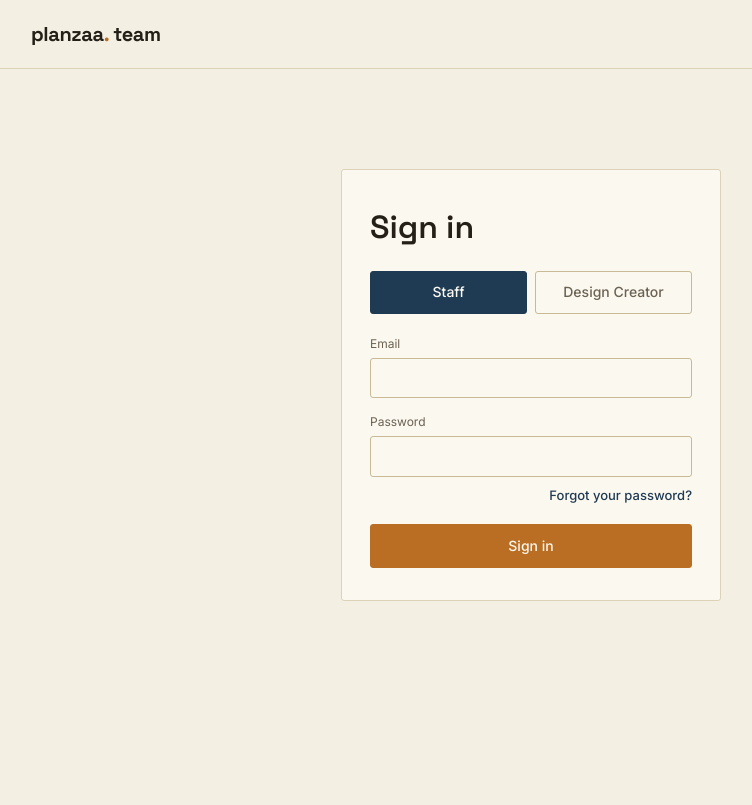
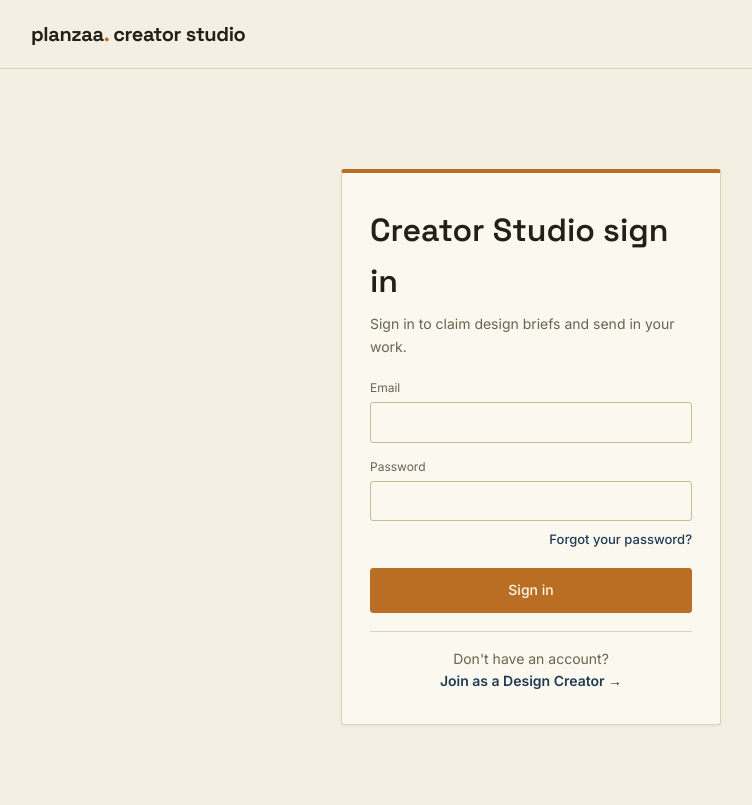
Before and after one commit to planzaadesign-sudo/design-library, a PHP site: page /login.php in a window 1280 px wide. Shown: the whole page, without its empty margins (109-861 px from the left). Before the commit the page ends 601 px from the top, so only its background shows below. Run offline with PHP 8.4, Linux system fonts and the light colour scheme; a stand-in replaces the project's code that opens the database connection; some libraries are stand-ins or nearby versions.

Commit message:
separate login views for staff and design creators
Co-Authored-By: Claude Opus 5.5 <noreply@anthropic.com>

```diff
--- a/assets/register.css
+++ b/assets/register.css
@@ -84,3 +84,9 @@
 .login-register{margin:18px 0 0; padding-top:16px; border-top:1px solid var(--border); text-align:center; font-size:14px; color:var(--text-secondary);}
 .login-register a{color:var(--accent); font-weight:600; text-decoration:none; white-space:nowrap;}
 .login-register a:hover{text-decoration:underline;}
+
+/* Two separate sign-in pages (login.php?type=staff / ?type=freelancer) */
+.login-sub{margin:-12px 0 20px; font-size:14px; color:var(--text-secondary);}
+body.login-staff .login-box{border-top:4px solid var(--accent);}
+body.login-creator .login-box{border-top:4px solid var(--cta); box-shadow:var(--shadow-sm, 0 1px 3px rgba(0,0,0,.06));}
+body.login-creator .wordmark{color:var(--text);}
--- a/login.php
+++ b/login.php
@@ -2,7 +2,10 @@
 require_once __DIR__ . '/db.php';
 require_once __DIR__ . '/auth.php';
 $pdo = getDB();
-$type = ($_POST['type'] ?? $_GET['type'] ?? 'staff') === 'freelancer' ? 'freelancer' : 'staff'; // "freelancer" stays in URLs for old links
+// Two separate sign-in pages on one script: ?type=staff (admin + in-house) or ?type=freelancer (Creator Studio).
+// No type = the Creator Studio version (public visitors are most likely Design Creators).
+$type = ($_POST['type'] ?? $_GET['type'] ?? 'freelancer') === 'staff' ? 'staff' : 'freelancer'; // "freelancer" stays in URLs for old links
+$isStaff = $type === 'staff';
 $error = '';
 $challengeError = '';
 $callout = null; // [colour, title, message HTML]
@@ -94,24 +97,26 @@ $h = function ($s) { return htmlspecialchars((string)$s, ENT_QUOTES, 'UTF-8'); }
 <html lang="en">
 <head>
 <meta charset="UTF-8">
-<title>Sign in &#8212; Planzaa</title>
+<title><?= $isStaff ? 'Staff sign in' : 'Creator Studio sign in' ?> &#8212; Planzaa</title>
 <meta name="viewport" content="width=device-width, initial-scale=1">
 <meta name="robots" content="noindex">
 <link rel="preconnect" href="https://fonts.googleapis.com">
 <link rel="preconnect" href="https://fonts.gstatic.com" crossorigin>
 <link href="https://fonts.googleapis.com/css2?family=Space+Grotesk:wght@500;600;700&family=Inter:wght@400;500;600&display=swap" rel="stylesheet">
 <link rel="stylesheet" href="assets/style.css?v=20260926a">
-<link rel="stylesheet" href="assets/register.css?v=3">
+<link rel="stylesheet" href="assets/register.css?v=4">
 <link rel="stylesheet" href="assets/password.css?v=1">
 </head>
-<body>
-<div class="topbar"><div class="topbar-inner"><div class="wordmark">planzaa<span>.</span> team</div></div></div>
+<body class="<?= $isStaff ? 'login-staff' : 'login-creator' ?>">
+<div class="topbar"><div class="topbar-inner"><div class="wordmark">planzaa<span>.</span> <?= $isStaff ? 'team' : 'creator studio' ?></div></div></div>
 <div class="wrap"><div class="login-box">
-  <h1>Sign in</h1>
-  <div class="login-tabs">
-    <a class="login-tab <?= $type === 'staff' ? 'active' : '' ?>" href="?type=staff">Staff</a>
-    <a class="login-tab <?= $type === 'freelancer' ? 'active' : '' ?>" href="?type=freelancer">Design Creator</a>
-  </div>
+  <?php if ($isStaff): ?>
+  <h1>Staff sign in</h1>
+  <p class="login-sub">For the Planzaa team: admin and in-house.</p>
+  <?php else: ?>
+  <h1>Creator Studio sign in</h1>
+  <p class="login-sub">Sign in to claim design briefs and send in your work.</p>
+  <?php endif; ?>
   <?php if ($callout): ?><div class="login-callout <?= $callout[0] ?>" role="alert"><strong><?= $h($callout[1]) ?></strong><?= $callout[2] ?></div><?php endif; ?>
   <?php if ($error): ?><div class="error-note" role="alert"><?= $h($error) ?></div><?php endif; ?>
   <form method="POST" action="login.php">
```
